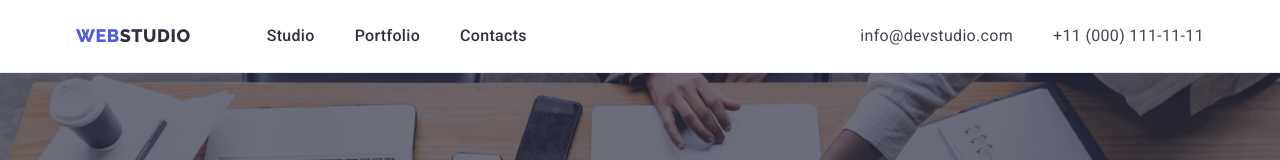
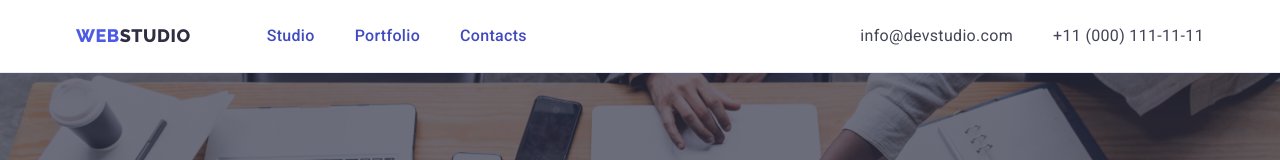
Before and after one commit to Arsentosh/goit-markup-hw-05, a plain HTML site: page index.html in a window 1280 px wide. Shown: the top 160 px of the page. Drawn offline with nearby package versions, Linux system fonts and the light colour scheme.

Commit message:
Update styles.css

```diff
--- a/css/styles.css
+++ b/css/styles.css
@@ -125,6 +125,20 @@ span {
   color: var(--navi-blue-color);
   display: flex;
   padding: 24px 0;
+  position: relative;
+  color: #404bbf;
+  color: 250ms cubic-bezier(0.4, 0, 0.2, 1);
+  transition: color 250ms cubic-bezier(0.4, 0, 0.2, 1);
+}
+
+.nav-item-link::after {
+  content: "";
+  position: absolute;
+  left: 0;
+  bottom: -1px;
+  height: 4px;
+  background-color: #404bbf;
+  border-radius: 2px;
 }
 
 .nav-item-link:hover {
```
